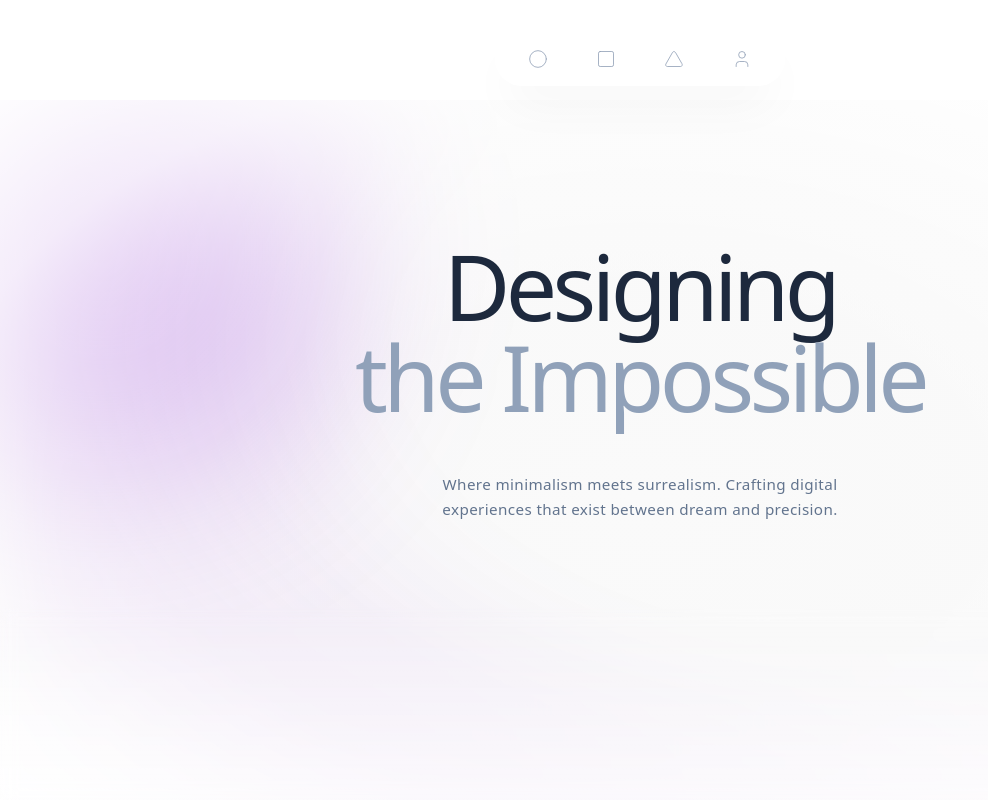
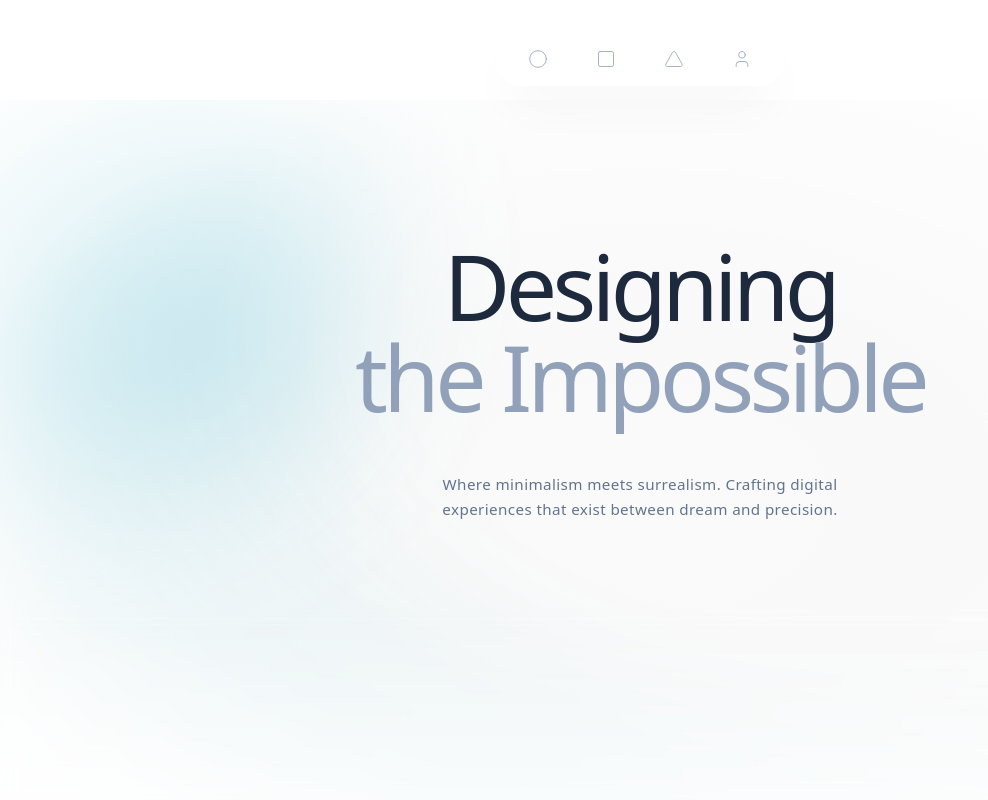
Before and after one commit to squirtgunhero/MichaelEhrlichPortfolio, a React (Vite) app: page / in a window 1280 px wide. Shown: the top 800 px of the page, without its empty margins (0-988 px from the left). Built offline with nearby package versions, Linux system fonts and the light colour scheme; no server answers.

Commit message:
fix: Change wave color from purple to cyan #009CBD
- Updated all refractive waves to use #009CBD (rgb(0, 156, 189))
- Beautiful cyan/turquoise color
- Maintains same opacity and animation timing
- Clean, fresh aesthetic

```diff
--- a/src/components/HeroBackground.tsx
+++ b/src/components/HeroBackground.tsx
@@ -16,7 +16,7 @@ export const HeroBackground = memo(function HeroBackground() {
       <motion.div
         className="absolute -top-32 -right-32 w-96 h-96"
         style={{
-          background: 'radial-gradient(circle, rgba(119, 3, 204, 0.4) 0%, rgba(119, 3, 204, 0.2) 40%, transparent 70%)',
+          background: 'radial-gradient(circle, rgba(0, 156, 189, 0.4) 0%, rgba(0, 156, 189, 0.2) 40%, transparent 70%)',
           filter: 'blur(60px)',
         }}
         animate={{
@@ -35,7 +35,7 @@ export const HeroBackground = memo(function HeroBackground() {
       <motion.div
         className="absolute -bottom-32 -left-32 w-[500px] h-[500px]"
         style={{
-          background: 'radial-gradient(circle, rgba(119, 3, 204, 0.45) 0%, rgba(119, 3, 204, 0.25) 45%, transparent 65%)',
+          background: 'radial-gradient(circle, rgba(0, 156, 189, 0.45) 0%, rgba(0, 156, 189, 0.25) 45%, transparent 65%)',
           filter: 'blur(70px)',
         }}
         animate={{
@@ -55,7 +55,7 @@ export const HeroBackground = memo(function HeroBackground() {
       <motion.div
         className="absolute top-1/3 -right-24 w-80 h-[600px]"
         style={{
-          background: 'linear-gradient(to left, rgba(119, 3, 204, 0.35) 0%, rgba(119, 3, 204, 0.2) 50%, transparent 80%)',
+          background: 'linear-gradient(to left, rgba(0, 156, 189, 0.35) 0%, rgba(0, 156, 189, 0.2) 50%, transparent 80%)',
           filter: 'blur(50px)',
         }}
         animate={{
@@ -73,7 +73,7 @@ export const HeroBackground = memo(function HeroBackground() {
       <motion.div
         className="absolute bottom-1/4 -left-24 w-80 h-[500px]"
         style={{
-          background: 'linear-gradient(to right, rgba(119, 3, 204, 0.38) 0%, rgba(119, 3, 204, 0.22) 50%, transparent 75%)',
+          background: 'linear-gradient(to right, rgba(0, 156, 189, 0.38) 0%, rgba(0, 156, 189, 0.22) 50%, transparent 75%)',
           filter: 'blur(55px)',
         }}
         animate={{
@@ -92,7 +92,7 @@ export const HeroBackground = memo(function HeroBackground() {
         className="absolute inset-0 pointer-events-none"
         style={{
           background:
-            'radial-gradient(ellipse at 70% 30%, transparent 0%, transparent 40%, rgba(119, 3, 204, 0.15) 70%, transparent 100%)',
+            'radial-gradient(ellipse at 70% 30%, transparent 0%, transparent 40%, rgba(0, 156, 189, 0.15) 70%, transparent 100%)',
           filter: 'blur(40px)',
         }}
         animate={{
```
